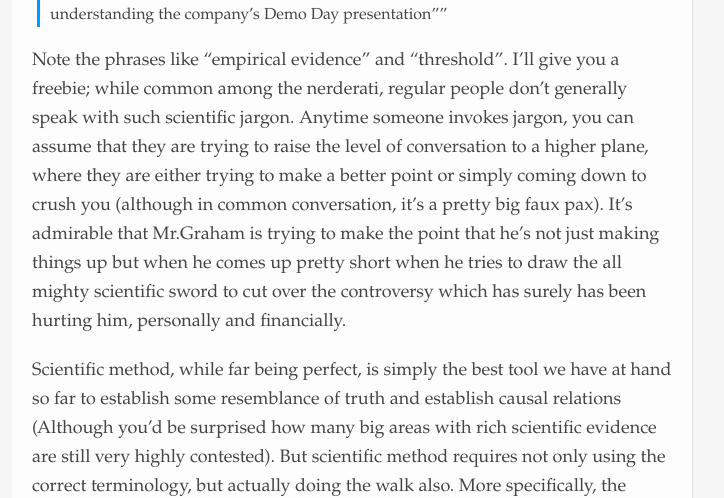
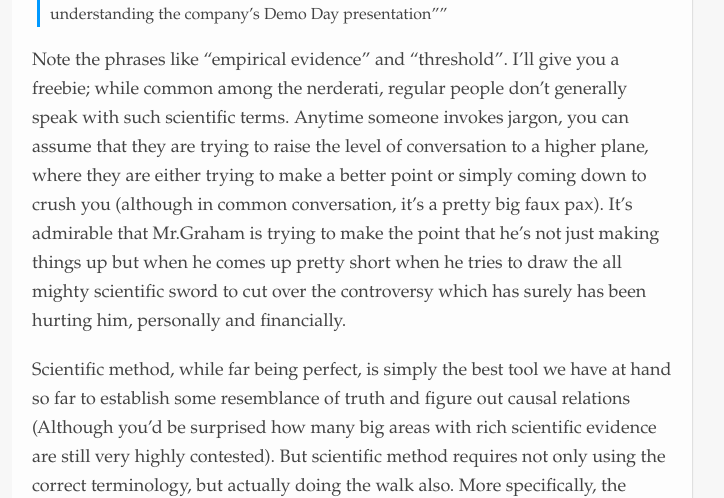
Before and after one commit to cduruk/cduruk.github.com, a Jekyll site: the page built from _posts/2013-09-02-accents-and-blowhards.md, in a window 1280 px wide and 1400 px high, scrolled down 4166 px. Shown: the part 208-706 px from the top of the window, without its empty margins (288-1012 px from the left). Built offline with Jekyll 4.4.1, drawn with Linux system fonts in a browser that asks for light colours; Markdown is read by kramdown in place of the engine named in the settings; some of the changed text lies outside the part shown.

Commit message:
stylistic fixes

```diff
--- a/_posts/2013-09-02-accents-and-blowhards.md
+++ b/_posts/2013-09-02-accents-and-blowhards.md
@@ -42,9 +42,9 @@ And in fact, Mr.Graham does seem to understand this also. Reading his [response
 
 > We have a lot of empirical evidence that there's a threshold beyond which the difficulty of understanding the CEO harms a company's prospects. And while we don't know exactly how, I'm pretty sure the problem is not merely that investors have trouble understanding the company's Demo Day presentation"
 
-Note the phrases like "empirical evidence" and "threshold". I'll give you a freebie; while common among the nerderati, regular people don't generally speak with such scientific jargon. Anytime someone invokes jargon, you can assume that they are trying to raise the level of conversation to a higher plane, where they are either trying to make a better point or simply coming down to crush you (although in common conversation, it's a pretty big faux pax). It's admirable that Mr.Graham is trying to make the point that he's not just making things up but when he comes up pretty short when he tries to draw the all mighty scientific sword to cut over the controversy which has surely has been hurting him, personally and financially.
+Note the phrases like "empirical evidence" and "threshold". I'll give you a freebie; while common among the nerderati, regular people don't generally speak with such scientific terms. Anytime someone invokes jargon, you can assume that they are trying to raise the level of conversation to a higher plane, where they are either trying to make a better point or simply coming down to crush you (although in common conversation, it's a pretty big faux pax). It's admirable that Mr.Graham is trying to make the point that he's not just making things up but when he comes up pretty short when he tries to draw the all mighty scientific sword to cut over the controversy which has surely has been hurting him, personally and financially.
 
-Scientific method, while far being perfect, is simply the best tool we have at hand so far to establish some resemblance of truth and establish causal relations (Although you'd be surprised how many big areas with rich scientific evidence are still very highly contested). But scientific method requires not only using the correct terminology, but actually doing the walk also. More specifically, the empirical evidence Mr.Graham mentions is worth next to nothing unless he's willing to share the data he has collected publicly, along with his methods and have them peer reviewed. Again, if you think I'm actually creating a straw man where there's none (since Mr.Graham never actually said that he's doing "science"), I'd just urge you to look at the definition of the word "empirical", read that sentence to yourself couple times out loud and come to your own conclusion as to why Mr.Graham used such language.
+Scientific method, while far being perfect, is simply the best tool we have at hand so far to establish some resemblance of truth and figure out causal relations (Although you'd be surprised how many big areas with rich scientific evidence are still very highly contested). But scientific method requires not only using the correct terminology, but actually doing the walk also. More specifically, the empirical evidence Mr.Graham mentions is worth next to nothing unless he's willing to share the data he has collected publicly, along with his methods and have them peer reviewed. Again, if you think I'm actually creating a straw man where there's none (since Mr.Graham never actually said that he's doing "science"), I'd just urge you to look at the definition of the word "empirical", read that sentence to yourself couple times out loud and come to your own conclusion as to why Mr.Graham used such language.
 
 Paul Graham, in his response, clearly argues that he has no problem with accents per se but it's actually when people have such strong accents that it's hard to understand them, it's an issue.
 
```
Also changed, not shown: other parts of _posts/2013-09-02-accents-and-blowhards.md (+4 -4 lines).
